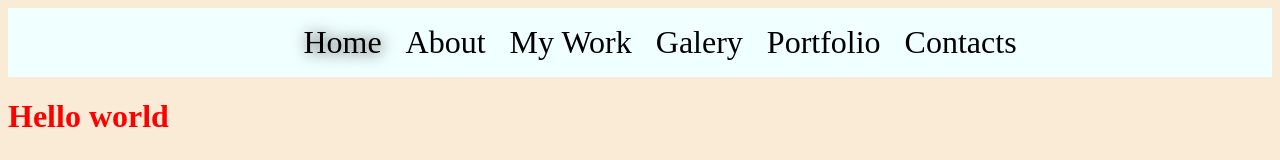
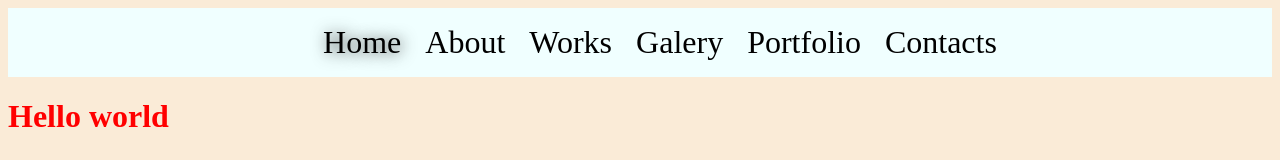
Before and after one commit to PavelNovik/myWork, a website built with Parcel: page src/index.html in a window 1280 px wide. Shown: the top 160 px of the page. Built offline with nearby package versions, Linux system fonts and the light colour scheme.

Commit message:
add scripts

```diff
--- a/src/index.html
+++ b/src/index.html
@@ -16,7 +16,7 @@
 
             <li class="header__nav_menu header__nav_menu-active"><a href="#">Home</a></li>
             <li class="header__nav_menu"><a href="#">About</a></li>
-            <li class="header__nav_menu"><a href="#">My Work</a></li>
+            <li class="header__nav_menu"><a href="#">Works</a></li>
             <li class="header__nav_menu"><a href="#">Galery</a></li>
             <li class="header__nav_menu"><a href="#">Portfolio</a></li>
             <li class="header__nav_menu"><a href="#">Contacts</a></li>
--- a/src/index.js
+++ b/src/index.js
@@ -1,2 +1,23 @@
 console.log('what a beautiful world');
 console.log('what the next point?');
+
+const headerListItems = document.querySelectorAll('a');
+console.log(headerListItems);
+
+// const wait = function (timer) {
+//   return new Promise(function (resolve) {
+//     setTimeout(resolve, timer * 1000);
+//   });
+// };
+
+// function colorizeListItems(elements) {
+//   elements.forEach((element) => {
+//     console.log(element);
+//     // wait(3);
+//     // element.style.color = 'red';
+//     // return wait(2);
+//     element.style.color = 'black';
+//   });
+// }
+
+// colorizeListItems(headerListItems);
```
